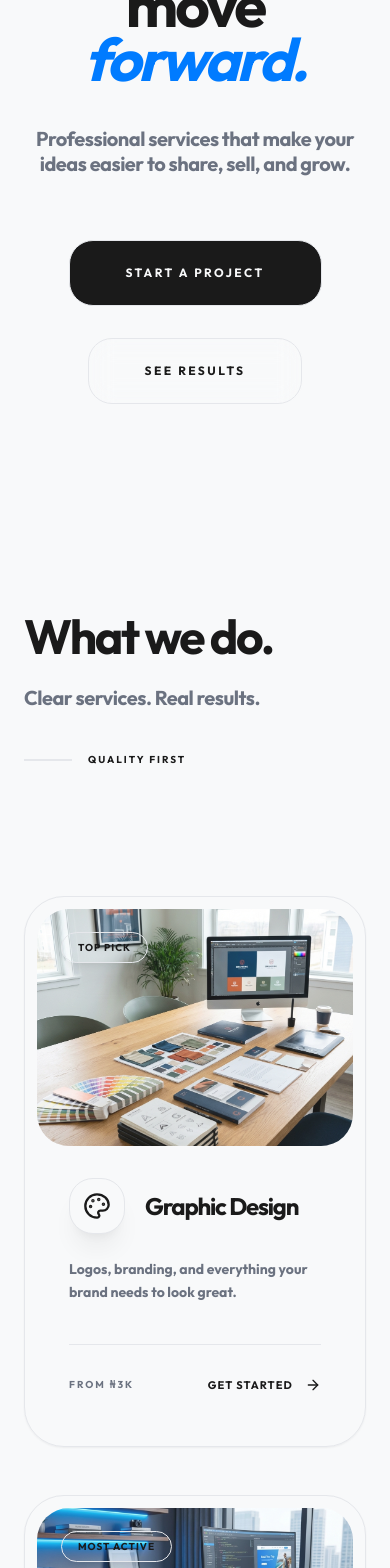
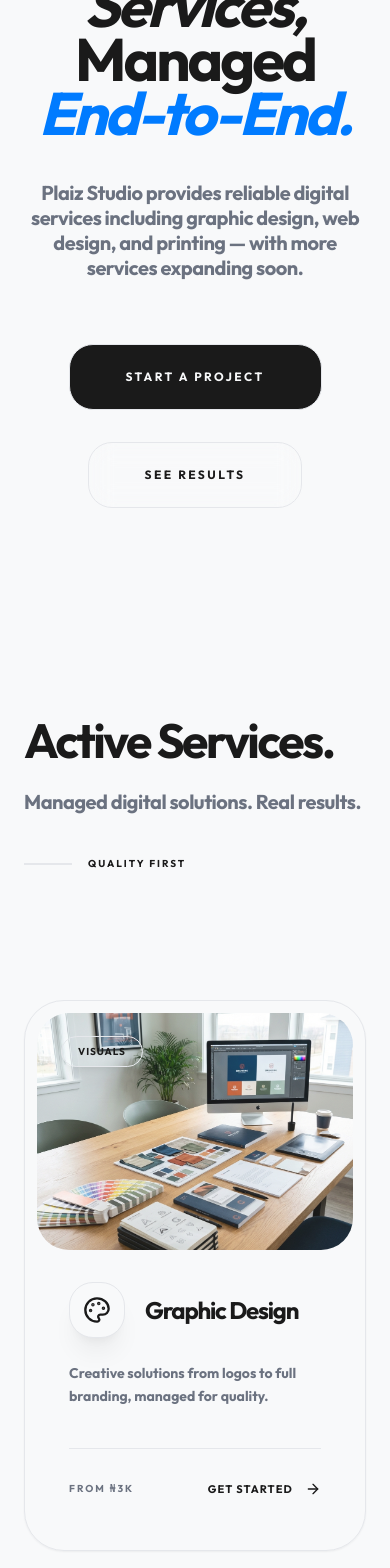
Before and after one commit to ephraim0835/plaiz-design-studio, a React (Vite) app: page / in a window 390 px wide. Shown: the part 380-1948 px from the top of the page. Built offline with nearby package versions, Linux system fonts and the light colour scheme; no server answers.

Commit message:
Brand: Position as Managed Digital Services Platform

```diff
--- a/src/components/Footer.jsx
+++ b/src/components/Footer.jsx
@@ -16,7 +16,7 @@
                             <span className="font-extrabold text-2xl tracking-tight text-foreground text-nowrap">PLAÍZ STUDIO</span>
                         </Link>
                         <p className="text-muted text-lg font-medium leading-relaxed max-w-sm">
-                            Get quality designs without stress. We connect you with top-tier creatives for all your design and tech needs.
+                            Plaiz Studio is a managed digital services platform currently specializing in graphic design, web design, and printing, with more solutions coming soon.
                         </p>
                         <div className="flex items-center gap-4">
                             <a
@@ -47,7 +47,7 @@
                             </ul>
                         </div>
                         <div className="space-y-6">
-                            <h4 className="text-[10px] font-bold uppercase tracking-[0.2em] text-muted">Design Hub</h4>
+                            <h4 className="text-[10px] font-bold uppercase tracking-[0.2em] text-muted">Service Hub</h4>
                             <ul className="space-y-4">
                                 {['Graphic Design', 'Web Design', 'Printing Services'].map(item => (
                                     <li key={item}><Link to="#" className="text-sm font-bold text-muted hover:text-plaiz-blue transition-colors">{item}</Link></li>
--- a/src/pages/Landing.jsx
+++ b/src/pages/Landing.jsx
@@ -16,26 +16,26 @@
         {
             icon: Palette,
             title: 'Graphic Design',
-            desc: 'Logos, branding, and everything your brand needs to look great.',
+            desc: 'Creative solutions from logos to full branding, managed for quality.',
             price: 'From ₦3k',
             image: '/graphic_design_service.png',
-            tag: 'Top Pick'
+            tag: 'Visuals'
         },
         {
             icon: Layout,
             title: 'Web Design',
-            desc: 'High-performance websites built to convert visitors into paying customers.',
+            desc: 'High-performance websites and digital experiences built to convert.',
             price: 'From ₦100k',
             image: '/web_design_service.png',
-            tag: 'Most Active'
+            tag: 'Digital'
         },
         {
             icon: Printer,
-            title: 'Print Services',
-            desc: 'We print everything printable — from business cards, flyers, banners, packaging, apparel, signage, and merchandise to fully custom personal and corporate prints in any size or quantity.',
+            title: 'Print Production',
+            desc: 'Premium printing for business cards, banners, apparel, and custom merchandise.',
             price: 'From ₦5k',
             image: '/printing_service.png',
-            tag: 'Fast Delivery'
+            tag: 'Production'
         }
     ];
 
@@ -60,12 +60,12 @@
                     </div>
 
                     <h1 className="text-6xl md:text-8xl lg:text-[110px] font-black text-foreground mb-10 leading-[0.9] tracking-tighter animate-in fade-in slide-in-from-bottom-8 duration-1000 delay-100 italic">
-                        Designs that help <br className="hidden md:block" />
-                        <span className="not-italic">you move </span> <span className="text-plaiz-blue">forward.</span>
+                        Professional Digital Services, <br className="hidden md:block" />
+                        <span className="not-italic">Managed </span> <span className="text-plaiz-blue">End-to-End.</span>
                     </h1>
 
                     <p className="text-xl md:text-3xl text-muted max-w-3xl mb-16 leading-tight font-bold tracking-tight animate-in fade-in slide-in-from-bottom-12 duration-1000 delay-200">
-                        Professional services that make your ideas easier to share, sell, and grow.
+                        Plaiz Studio provides reliable digital services including graphic design, web design, and printing — with more services expanding soon.
                     </p>
 
                     <div className="flex flex-col sm:flex-row items-center gap-8 animate-in fade-in slide-in-from-bottom-16 duration-1000 delay-300">
@@ -88,8 +88,8 @@
                 <div className="max-w-7xl mx-auto">
                     <div className="mb-32 flex flex-col lg:flex-row lg:items-end justify-between gap-10">
                         <div className="max-w-2xl">
-                            <h2 className="mb-6 text-foreground tracking-tighter font-black text-5xl lg:text-7xl">What we do.</h2>
-                            <p className="text-muted text-xl font-bold tracking-tight">Clear services. Real results.</p>
+                            <h2 className="mb-6 text-foreground tracking-tighter font-black text-5xl lg:text-7xl">Active Services.</h2>
+                            <p className="text-muted text-xl font-bold tracking-tight">Managed digital solutions. Real results.</p>
                         </div>
                         <div className="flex items-center gap-4 text-muted/40 font-black uppercase text-[10px] tracking-[0.2em]">
                             <span className="w-12 h-0.5 bg-border" /> Quality First
@@ -139,9 +139,9 @@
                 <div className="max-w-6xl mx-auto">
                     <div className="grid grid-cols-1 lg:grid-cols-2 gap-24 items-center">
                         <div>
-                            <h2 className="mb-10 text-foreground text-5xl lg:text-7xl leading-[0.95] tracking-tighter font-black">Work with verified <br />creatives who deliver.</h2>
+                            <h2 className="mb-10 text-foreground text-5xl lg:text-7xl leading-[0.95] tracking-tighter font-black">Managed digital services <br />that deliver.</h2>
                             <p className="text-xl text-muted mb-16 leading-relaxed font-bold tracking-tight">
-                                Your project, handled by real experts. Simple process. Clear communication. Useful results.
+                                Plaiz Studio connects clients with skilled professionals to deliver high-quality digital services. We currently focus on graphic design, web design, and printing, while continuously expanding into more service areas.
                             </p>
 
                             <div className="space-y-12">
@@ -187,7 +187,7 @@
                 <div className="absolute inset-0 bg-gradient-to-br from-plaiz-blue/20 to-plaiz-cyan/10 pointer-events-none" />
                 <div className="relative z-10 max-w-5xl mx-auto">
                     <h2 className="text-white mb-10 text-5xl lg:text-9xl font-black tracking-tighter leading-[0.85]">Ready to start? <br />Let's work together.</h2>
-                    <p className="text-white/40 mb-16 text-2xl font-bold tracking-tight max-w-2xl mx-auto leading-relaxed">Get matched with the right expert for your project. Clear pricing. Real results.</p>
+                    <p className="text-white/40 mb-16 text-2xl font-bold tracking-tight max-w-2xl mx-auto leading-relaxed">Plaiz Studio is a managed digital services platform currently specializing in graphic design, web design, and printing solutions.</p>
                     <Link to="/register">
                         <button className="px-16 py-7 bg-studio-light text-studio-dark rounded-[24px] font-black uppercase tracking-[0.3em] shadow-[0_25px_60px_rgba(255,255,255,0.1)] hover:scale-[105] active:scale-[0.95] transition-all text-xs mb-12">
                             Start a Project
--- a/src/pages/dashboard/AdminDashboard.tsx
+++ b/src/pages/dashboard/AdminDashboard.tsx
@@ -147,7 +147,7 @@
                                     System Status: <span className="text-plaiz-blue uppercase">Optimal</span> 🔋
                                 </h1>
                                 <p className="text-muted font-medium max-w-lg text-lg">
-                                    Monitor studio performance, manage assignments, and <span className="text-foreground font-bold">ensure quality across all experts.</span>
+                                    Monitor platform performance, manage assignments, and <span className="text-foreground font-bold">ensure quality across all experts.</span>
                                 </p>
                             </div>
                             <div className="absolute top-0 right-0 w-1/4 h-full bg-plaiz-blue/5 blur-[100px] rounded-full translate-x-1/2" />
--- a/src/pages/dashboard/ClientDashboard.tsx
+++ b/src/pages/dashboard/ClientDashboard.tsx
@@ -103,7 +103,7 @@
                             Your project stream is active.
                         </h1>
                         <p className="text-muted font-medium max-w-lg text-lg">
-                            Track your work and <span className="text-plaiz-blue">get simple design for your brand.</span>
+                            Track your work and <span className="text-plaiz-blue">get reliable digital services for your brand.</span>
                         </p>
                     </div>
                     <div className="absolute top-0 right-0 w-1/3 h-full bg-plaiz-blue/5 blur-[100px] rounded-full translate-x-1/2" />
--- a/src/pages/dashboard/WorkerDashboard.tsx
+++ b/src/pages/dashboard/WorkerDashboard.tsx
@@ -72,7 +72,7 @@
     if (assignedLoading) return <LoadingScreen message="Syncing Grid Assignments..." />;
 
     return (
-        <DashboardLayout title="Designer Studio" hideBottomNav={!!selectedProjectId}>
+        <DashboardLayout title="Expert Studio" hideBottomNav={!!selectedProjectId}>
             <div className="space-y-12 pb-20">
                 {/* Friendly Greeting */}
                 <div className="mb-0">
@@ -80,7 +80,7 @@
                         Hi {profile?.full_name?.split(' ')[0] || 'Expert'} <span className="text-plaiz-blue/60 inline-block">👋</span>
                     </h1>
                     <p className="text-xl md:text-2xl text-muted font-medium">
-                        What are we creating today? <span className="text-plaiz-blue">Let's build excellence.</span>
+                        What are we providing today? <span className="text-plaiz-blue">Let's build excellence.</span>
                     </p>
                 </div>
 
--- a/src/pages/dashboard/mobile/HomeV2.tsx
+++ b/src/pages/dashboard/mobile/HomeV2.tsx
@@ -29,7 +29,7 @@
             id: 'web',
             title: 'Web Design',
             icon: Layout,
-            desc: 'High-performance websites built to convert visitors into paying customers.',
+            description: 'High-performance websites and digital solutions built to convert.',
             bg: 'bg-plaiz-cyan/10',
             iconColor: 'text-plaiz-cyan',
             border: 'border-plaiz-cyan/20'
@@ -63,7 +63,7 @@
                         Hi {firstName} <span className="text-plaiz-blue/60 group-hover:animate-bounce inline-block">👋</span>
                     </h1>
                     <p className="text-xl md:text-2xl text-muted font-medium">
-                        What can we build for you? <span className="text-plaiz-blue">Let's create something useful.</span>
+                        What can we build for you? <span className="text-plaiz-blue">Plaiz Studio is your managed digital services partner.</span>
                     </p>
                 </div>
 
--- a/src/pages/dashboard/mobile/ServicesV2.tsx
+++ b/src/pages/dashboard/mobile/ServicesV2.tsx
@@ -18,7 +18,7 @@
     {
         id: 'web',
         title: 'Web Design',
-        description: 'High-performance websites built to convert visitors into paying customers.',
+        description: 'High-performance websites and digital solutions built to convert.',
         icon: Code,
         price: 'From ₦100k',
         rating: 4.8,
```
